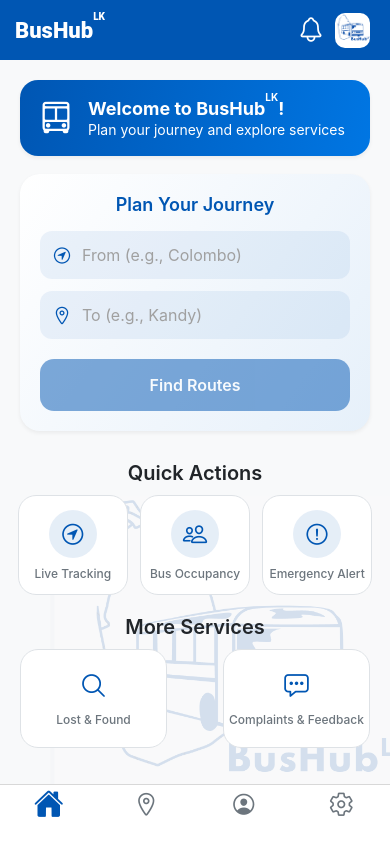
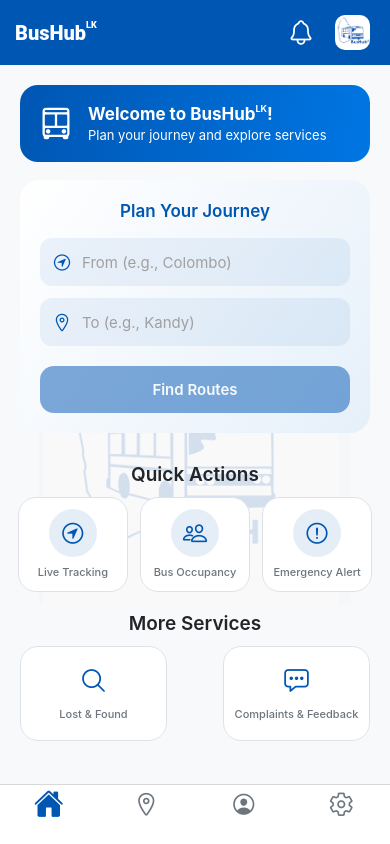
Before and after one commit to MurshidAkram/BusHubLK, a React Native app in the folder bushublk-mobile/: screen /Home in a window 390 px wide. Built offline with nearby package versions, Linux system fonts and the light colour scheme.

Commit message:
Dual screen compatibility chabge for home screen

```diff
--- a/bushublk-mobile/src/screens/HomeScreen.tsx
+++ b/bushublk-mobile/src/screens/HomeScreen.tsx
@@ -12,11 +12,15 @@ import {
   Platform,
   Alert,
   Keyboard,
+  Dimensions,
 } from "react-native";
 import Icon from "react-native-vector-icons/Ionicons";
 import { LinearGradient } from "expo-linear-gradient";
 import { SafeAreaView } from "react-native-safe-area-context";
 import axios from "axios";
+
+// Get device dimensions
+const { width: screenWidth, height: screenHeight } = Dimensions.get("window");
 
 // --- App Color Palette ---
 const AppColors = {
@@ -195,7 +199,7 @@ export default function HomeScreen() {
   };
 
   return (
-    <SafeAreaView style={styles.container}>
+    <SafeAreaView style={styles.container} edges={["top"]}>
       {/* Background Image */}
       <Image
         source={require("../../assets/logoblue.png")}
@@ -204,14 +208,13 @@ export default function HomeScreen() {
       />
 
       <StatusBar
-        barStyle="dark-content"
-        backgroundColor="transparent"
-        translucent={true}
+        barStyle="light-content"
+        backgroundColor={AppColors.primary}
+        translucent={false}
       />
 
       {/* --- HEADER --- */}
       <View style={styles.header}>
-
         <Text style={styles.headerTitle}>
           BusHub<Text style={styles.superscript}>LK</Text>
         </Text>
@@ -510,16 +513,13 @@ const styles = StyleSheet.create({
   container: {
     flex: 1,
     backgroundColor: AppColors.background,
-    paddingTop: Platform.OS === "android" ? StatusBar.currentHeight : 0,
   },
   backgroundImage: {
     position: "absolute",
-    top: 280,
-    left: 50,
-    right: 0,
-    bottom: 0,
-    width: "100%",
-    height: "100%",
+    top: screenHeight * 0.35,
+    left: screenWidth * 0.1,
+    width: screenWidth * 0.8,
+    height: screenHeight * 0.4,
     opacity: 0.15,
     resizeMode: "contain",
   },
@@ -534,25 +534,50 @@ const styles = StyleSheet.create({
     justifyContent: "space-between",
     backgroundColor: AppColors.primary,
     paddingHorizontal: 15,
-    paddingVertical: 10,
-    height: 60,
+    paddingVertical: Platform.OS === "ios" ? 15 : 16,
+    height: Platform.OS === "ios" ? 70 : 65,
+    ...Platform.select({
+      android: {
+        elevation: 4,
+      },
+      ios: {
+        shadowColor: "#000",
+        shadowOffset: { width: 0, height: 2 },
+        shadowOpacity: 0.1,
+        shadowRadius: 4,
+      },
+    }),
   },
   headerTitle: {
     color: "#FFFFFF",
-    fontSize: 22,
+    fontSize: Platform.OS === "ios" ? 22 : 20,
     fontWeight: "900",
-    fontFamily: Platform.OS === 'ios' ? 'System' : 'Roboto',
+    fontFamily: Platform.OS === "ios" ? "System" : "Roboto",
+    lineHeight: Platform.OS === "ios" ? 28 : 26,
+    includeFontPadding: false, // Android specific - removes extra padding
+    textAlignVertical: "center", // Android specific
   },
   superscript: {
-    fontSize: 10,
-    lineHeight: 10,
-    textAlignVertical: 'top',
+    fontSize: Platform.OS === "ios" ? 10 : 9,
+    lineHeight: Platform.OS === "ios" ? 12 : 11,
+    textAlignVertical: "top",
+    includeFontPadding: false, // Android specific
+    ...Platform.select({
+      ios: {
         transform: [{ translateY: -18 }],
-    position: 'relative',
+        position: "relative",
         top: -6,
+      },
+      android: {
+        transform: [{ translateY: -14 }],
+        position: "relative",
+        top: -4,
+      },
+    }),
   },
   headerIconContainer: {
     padding: 5,
+    marginLeft: 10,
   },
   logoWrapper: {
     width: 35,
@@ -575,21 +600,34 @@ const styles = StyleSheet.create({
     borderRadius: 18,
     padding: 18,
     marginBottom: 18,
+    minHeight: Platform.OS === "android" ? 80 : 75, // Ensure enough height
+    ...Platform.select({
+      android: {
         elevation: 2,
+      },
+      ios: {
         shadowColor: "#000",
         shadowOpacity: 0.06,
         shadowRadius: 4,
         shadowOffset: { width: 0, height: 2 },
       },
+    }),
+  },
   welcomeTitle: {
     color: "#fff",
-    fontSize: 18,
+    fontSize: Platform.OS === "ios" ? 18 : 17,
     fontWeight: "bold",
+    lineHeight: Platform.OS === "ios" ? 24 : 22,
+    includeFontPadding: false, // Android specific
+    textAlignVertical: "center", // Android specific
   },
   welcomeSubtitle: {
     color: "#fff",
-    fontSize: 14,
+    fontSize: Platform.OS === "ios" ? 14 : 13,
     marginTop: 2,
+    lineHeight: Platform.OS === "ios" ? 18 : 17,
+    includeFontPadding: false, // Android specific
+    textAlignVertical: "center", // Android specific
   },
   section: {
     marginBottom: 20,
@@ -601,33 +639,45 @@ const styles = StyleSheet.create({
     marginBottom: 16,
   },
   sectionTitle: {
-    fontSize: 20,
+    fontSize: Platform.OS === "ios" ? 20 : 19,
     fontWeight: "600",
     color: AppColors.text,
     textAlign: "center",
+    lineHeight: Platform.OS === "ios" ? 26 : 24,
+    includeFontPadding: false, // Android specific
   },
   seeAllText: {
     fontSize: 14,
     color: AppColors.primary,
     fontWeight: "500",
+    lineHeight: Platform.OS === "ios" ? 18 : 17,
+    includeFontPadding: false, // Android specific
   },
   journeyCard: {
     padding: 20,
     borderRadius: 20,
     marginBottom: 30,
     backgroundColor: "#fff",
+    ...Platform.select({
+      android: {
         elevation: 2,
+      },
+      ios: {
         shadowColor: "#000",
         shadowOpacity: 0.06,
         shadowRadius: 4,
         shadowOffset: { width: 0, height: 2 },
       },
+    }),
+  },
   journeyTitle: {
-    fontSize: 18,
+    fontSize: Platform.OS === "ios" ? 18 : 17,
     fontWeight: "600",
     color: AppColors.primary,
     marginBottom: 16,
     textAlign: "center",
+    lineHeight: Platform.OS === "ios" ? 24 : 22,
+    includeFontPadding: false, // Android specific
   },
   inputGroup: {
     flexDirection: "row",
@@ -636,8 +686,9 @@ const styles = StyleSheet.create({
     borderRadius: 12,
     paddingHorizontal: 12,
     marginBottom: 12,
-    position: "relative", // important for stacking context
+    position: "relative",
     zIndex: 101,
+    minHeight: Platform.OS === "android" ? 52 : 48,
   },
   inputIcon: {
     marginRight: 10,
@@ -645,9 +696,13 @@ const styles = StyleSheet.create({
   },
   input: {
     flex: 1,
-    fontSize: 16,
+    fontSize: Platform.OS === "ios" ? 16 : 15,
     color: AppColors.text,
-    paddingVertical: 14,
+    paddingVertical: Platform.OS === "ios" ? 14 : 12,
+    paddingRight: 35,
+    lineHeight: Platform.OS === "ios" ? 20 : 19,
+    includeFontPadding: false, // Android specific
+    textAlignVertical: "center", // Android specific
   },
   clearIcon: {
     position: "absolute",
@@ -658,7 +713,7 @@ const styles = StyleSheet.create({
   },
   suggestionBox: {
     position: "absolute",
-    top: 48,
+    top: Platform.OS === "ios" ? 48 : 52,
     left: 0,
     right: 0,
     backgroundColor: "#fff",
@@ -669,11 +724,17 @@ const styles = StyleSheet.create({
     borderBottomRightRadius: 8,
     maxHeight: 120,
     zIndex: 300,
+    ...Platform.select({
+      android: {
         elevation: 15,
+      },
+      ios: {
         shadowColor: "#000",
         shadowOffset: { width: 0, height: 2 },
         shadowOpacity: 0.15,
         shadowRadius: 8,
+      },
+    }),
   },
   suggestionItem: {
     padding: 12,
@@ -683,15 +744,18 @@ const styles = StyleSheet.create({
   },
   searchButton: {
     backgroundColor: AppColors.primary,
-    paddingVertical: 16,
+    paddingVertical: Platform.OS === "ios" ? 16 : 14,
     borderRadius: 14,
     alignItems: "center",
     marginTop: 8,
   },
   searchButtonText: {
     color: "#FFFFFF",
-    fontSize: 16,
+    fontSize: Platform.OS === "ios" ? 16 : 15,
     fontWeight: "600",
+    lineHeight: Platform.OS === "ios" ? 20 : 19,
+    includeFontPadding: false, // Android specific
+    textAlignVertical: "center", // Android specific
   },
   quickActionGrid: {
     top: 10,
@@ -703,7 +767,7 @@ const styles = StyleSheet.create({
   },
   quickActionCard: {
     width: "31%",
-    height: 100,
+    height: Platform.OS === "ios" ? 100 : 95,
     alignItems: "center",
     justifyContent: "center",
     backgroundColor: AppColors.card,
@@ -713,7 +777,17 @@ const styles = StyleSheet.create({
     borderWidth: 1,
     borderColor: AppColors.border,
     marginBottom: 10,
+    ...Platform.select({
+      android: {
         elevation: 1,
+      },
+      ios: {
+        shadowColor: "#000",
+        shadowOpacity: 0.05,
+        shadowRadius: 2,
+        shadowOffset: { width: 0, height: 1 },
+      },
+    }),
   },
   quickActionIconContainer: {
     width: 48,
@@ -725,16 +799,29 @@ const styles = StyleSheet.create({
     marginBottom: 8,
   },
   cardText: {
-    fontSize: 12,
+    fontSize: Platform.OS === "ios" ? 12 : 11,
     fontWeight: "500",
     color: AppColors.textSecondary,
     textAlign: "center",
+    lineHeight: Platform.OS === "ios" ? 16 : 15,
+    includeFontPadding: false, // Android specific
   },
   busCard: {
     backgroundColor: "#f8f9fa",
     padding: 16,
     borderRadius: 8,
     marginBottom: 12,
+    ...Platform.select({
+      android: {
+        elevation: 1,
+      },
+      ios: {
+        shadowColor: "#000",
+        shadowOpacity: 0.05,
+        shadowRadius: 2,
+        shadowOffset: { width: 0, height: 1 },
+      },
+    }),
   },
   busInfo: {
     flexDirection: "row",
@@ -751,9 +838,11 @@ const styles = StyleSheet.create({
     marginRight: 12,
   },
   busDestination: {
-    fontSize: 16,
+    fontSize: Platform.OS === "ios" ? 16 : 15,
     fontWeight: "600",
     color: AppColors.text,
+    lineHeight: Platform.OS === "ios" ? 20 : 19,
+    includeFontPadding: false, // Android specific
   },
   arrivalContainer: {
     flexDirection: "row",
@@ -761,15 +850,19 @@ const styles = StyleSheet.create({
     gap: 4,
   },
   arrivalTime: {
-    fontSize: 15,
+    fontSize: Platform.OS === "ios" ? 15 : 14,
     fontWeight: "500",
     color: AppColors.text,
     marginLeft: 4,
+    lineHeight: Platform.OS === "ios" ? 19 : 18,
+    includeFontPadding: false, // Android specific
   },
   busArrival: {
-    fontSize: 14,
+    fontSize: Platform.OS === "ios" ? 14 : 13,
     color: AppColors.textSecondary,
     marginTop: 4,
+    lineHeight: Platform.OS === "ios" ? 18 : 17,
+    includeFontPadding: false, // Android specific
   },
   serviceGrid: {
     top: 10,
@@ -781,19 +874,31 @@ const styles = StyleSheet.create({
     width: "42%",
     alignItems: "center",
     justifyContent: "center",
-    paddingVertical: 20,
+    paddingVertical: Platform.OS === "ios" ? 20 : 18,
     marginBottom: 12,
     backgroundColor: AppColors.card,
     borderRadius: 18,
     borderWidth: 1,
     borderColor: AppColors.border,
+    ...Platform.select({
+      android: {
         elevation: 1,
       },
+      ios: {
+        shadowColor: "#000",
+        shadowOpacity: 0.05,
+        shadowRadius: 2,
+        shadowOffset: { width: 0, height: 1 },
+      },
+    }),
+  },
   serviceCardText: {
-    fontSize: 12,
+    fontSize: Platform.OS === "ios" ? 12 : 11,
     fontWeight: "500",
     color: AppColors.textSecondary,
     textAlign: "center",
     marginTop: 10,
+    lineHeight: Platform.OS === "ios" ? 16 : 15,
+    includeFontPadding: false, // Android specific
   },
 });
```
Lines whose indentation alone changed are shown as unchanged.
